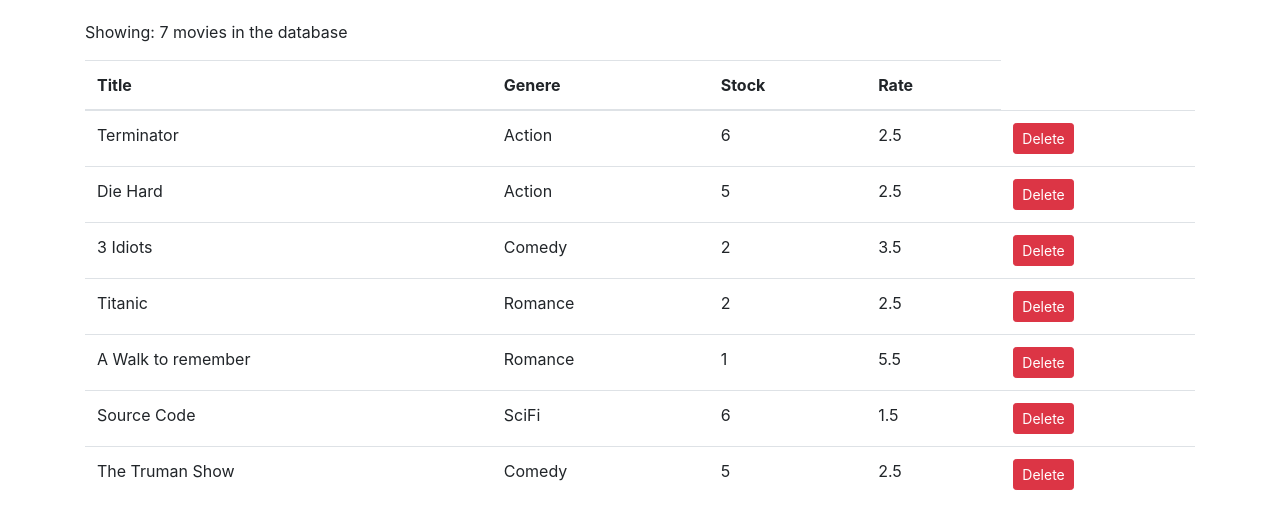
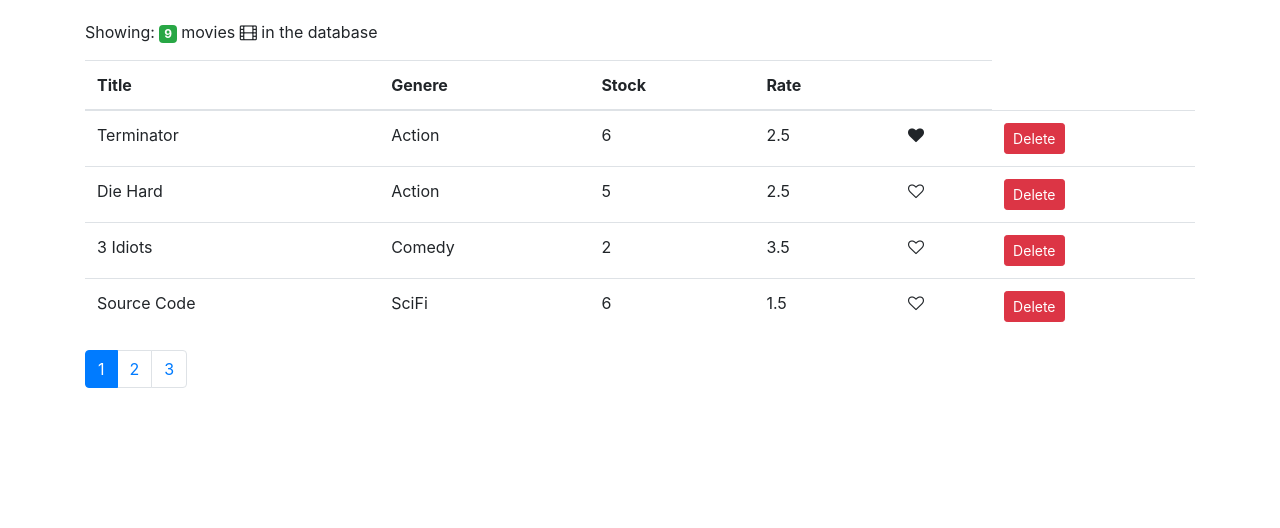
Before and after one commit to topratiksharma/vidly, a React (Create React App) app: page / in a window 1280 px wide. Shown: the top 528 px of the page. Built offline with nearby package versions, Linux system fonts and the light colour scheme.

Commit message:
pagination done

```diff
--- a/package.json
+++ b/package.json
@@ -8,6 +8,7 @@
     "@testing-library/user-event": "^12.1.10",
     "bootstrap": "^4.1.1",
     "font-awesome": "^4.7.0",
+    "lodash": "^4.17.21",
     "react": "^17.0.2",
     "react-dom": "^17.0.2",
     "react-scripts": "4.0.3",
--- /dev/null
+++ b/src/components/common/like.jsx
@@ -0,0 +1,14 @@
+const Like = (props) => {
+  let classes = 'fa fa-heart';
+  if (!props.liked) classes += '-o';
+  return (
+            <i
+              className={classes}
+              aria-hidden='true'
+              onClick={props.onClick}
+              style={{ cursor: 'pointer' }}
+            ></i>
+        );
+}
+
+export default Like;
--- /dev/null
+++ b/src/components/common/pagination.jsx
@@ -0,0 +1,28 @@
+import React from 'react';
+import _ from 'lodash';
+
+const Pagination = (props) => {
+  const { itemsCount, pageSize, onPageChange, currentPage } = props;
+
+  const pagesCount = Math.ceil(itemsCount / pageSize);
+
+  if (pagesCount === 1) return null;
+
+  const pages = _.range(1, pagesCount + 1);
+
+  return (
+    <nav aria-label='Page navigation'>
+      <ul className='pagination'>
+        {pages.map((page) => (
+          <li className={page === currentPage ? 'page-item active' : 'page-item'} key={page}>
+            <button className='page-link' onClick={() => onPageChange(page)}>
+              {page}
+            </button>
+          </li>
+        ))}
+      </ul>
+    </nav>
+  );
+};
+
+export default Pagination;
--- a/src/components/movies.jsx
+++ b/src/components/movies.jsx
@@ -1,20 +1,45 @@
 import React, { Component } from 'react';
 import { getMovies } from '../services/fakeMovieService';
+import Like from './common/like';
+import Pagination from './common/pagination';
+import { paginate } from '../utils/paginate';
 
 class Movies extends Component {
   state = {
     movies: getMovies(),
+    pageSize: 4,
+    currentPage: 1,
   };
+
   handleDelete = (movie) => {
     const movies = this.state.movies.filter((m) => m._id !== movie._id);
     this.setState({ movies });
   };
 
+  handleLike = (movie) => {
+    const movies = [...this.state.movies];
+    const index = movies.indexOf(movie);
+    movies[index] = { ...movies[index] };
+    movies[index].liked = !movies[index].liked;
+    this.setState({ movies });
+  };
+
+  handlePageChange = (page) => {
+    this.setState({ currentPage: page });
+  };
+
   render() {
-    if (this.state.movies.length === 0) return <p>No Movies Present in the database</p>;
+    const { length: count } = this.state.movies;
+    const { pageSize, currentPage, movies: allMovies } = this.state;
+    if (count === 0) return <p>No Movies Present in the database</p>;
+
+    const movies = paginate(allMovies, currentPage, pageSize);
+
     return (
       <React.Fragment>
-        <p>Showing: {this.state.movies.length} movies in the database</p>
+        <p>
+          Showing: <span className='badge badge-success'>{count}</span> movies <i className='fa fa-film' aria-hidden='true'></i> in the database
+        </p>
         <table className='table'>
           <thead>
             <tr>
@@ -22,15 +47,19 @@ class Movies extends Component {
               <th>Genere</th>
               <th>Stock</th>
               <th>Rate</th>
+              <th></th>
             </tr>
           </thead>
           <tbody>
-            {this.state.movies.map((movie) => (
+            {movies.map((movie) => (
               <tr key={movie._id}>
                 <td>{movie.title}</td>
                 <td>{movie.genere.name}</td>
                 <td>{movie.numberInStock}</td>
                 <td>{movie.dailyRentalRate}</td>
+                <td>
+                  <Like liked={movie.liked} onClick={() => this.handleLike(movie)} />
+                </td>
                 <td>
                   <button onClick={() => this.handleDelete(movie)} className='btn btn-danger btn-sm'>
                     Delete
@@ -40,6 +69,12 @@ class Movies extends Component {
             ))}
           </tbody>
         </table>
+        <Pagination
+            currentPage={currentPage}
+            itemsCount={count}
+            onPageChange={this.handlePageChange}
+            pageSize={pageSize}
+        />
       </React.Fragment>
     );
   }
--- a/src/services/fakeMovieService.js
+++ b/src/services/fakeMovieService.js
@@ -7,7 +7,8 @@ const movies = [
         genere: { _id: "g_123", name: "Action" },
         numberInStock: 6,
         dailyRentalRate: 2.5,
-        publishDate: "2018-01-03T19:04.25.809Z"
+        publishDate: "2018-01-03T19:04.25.809Z",
+        liked:true
     },
     {
         _id: "Movie_124",
@@ -26,6 +27,22 @@ const movies = [
         publishDate: "2011-01-03T19:04.25.809Z"
     },
     {
+        _id: "Movie_126",
+        title: "Source Code",
+        genere: { _id: "g_125", name: "SciFi" },
+        numberInStock: 6,
+        dailyRentalRate: 1.5,
+        publishDate: "2017-01-03T19:04.25.809Z"
+    },
+    {
+        _id: "Movie_127",
+        title: "The Truman Show",
+        genere: { _id: "g_124", name: "Comedy" },
+        numberInStock: 5,
+        dailyRentalRate: 2.5,
+        publishDate: "2016-01-03T19:04.25.809Z"
+    },
+    {
         _id: "Movie_129",
         title: "Titanic",
         genere: { _id: "g_126", name: "Romance" },
@@ -42,20 +59,20 @@ const movies = [
         publishDate: "2018-01-03T19:04.25.809Z"
     },
     {
-        _id: "Movie_126",
-        title: "Source Code",
-        genere: { _id: "g_125", name: "SciFi" },
-        numberInStock: 6,
-        dailyRentalRate: 1.5,
-        publishDate: "2017-01-03T19:04.25.809Z"
+        _id: "Movie_130",
+        title: "Gone Girl",
+        genere: { _id: "g_126", name: "Romance" },
+        numberInStock: 1,
+        dailyRentalRate: 5.5,
+        publishDate: "2018-01-03T19:04.25.809Z"
     },
     {
-        _id: "Movie_127",
-        title: "The Truman Show",
-        genere: { _id: "g_124", name: "Comedy" },
-        numberInStock: 5,
-        dailyRentalRate: 2.5,
-        publishDate: "2016-01-03T19:04.25.809Z"
+        _id: "Movie_131",
+        title: "Gotham",
+        genere: { _id: "g_126", name: "Romance" },
+        numberInStock: 1,
+        dailyRentalRate: 5.5,
+        publishDate: "2018-01-03T19:04.25.809Z"
     }
 ]
 
--- /dev/null
+++ b/src/utils/paginate.js
@@ -0,0 +1,9 @@
+import _ from 'lodash';
+
+export function paginate(items, pageNumber, pageSize) {
+    const startIndex = (pageNumber - 1) * pageSize;
+    return _(items)
+        .slice(startIndex)
+        .take(pageSize)
+        .value();
+}
```
Also changed, not shown: src/services/fakeGenereService.js (+10 -1 lines), 1 other file (tests, documents, lock files or other folders).
